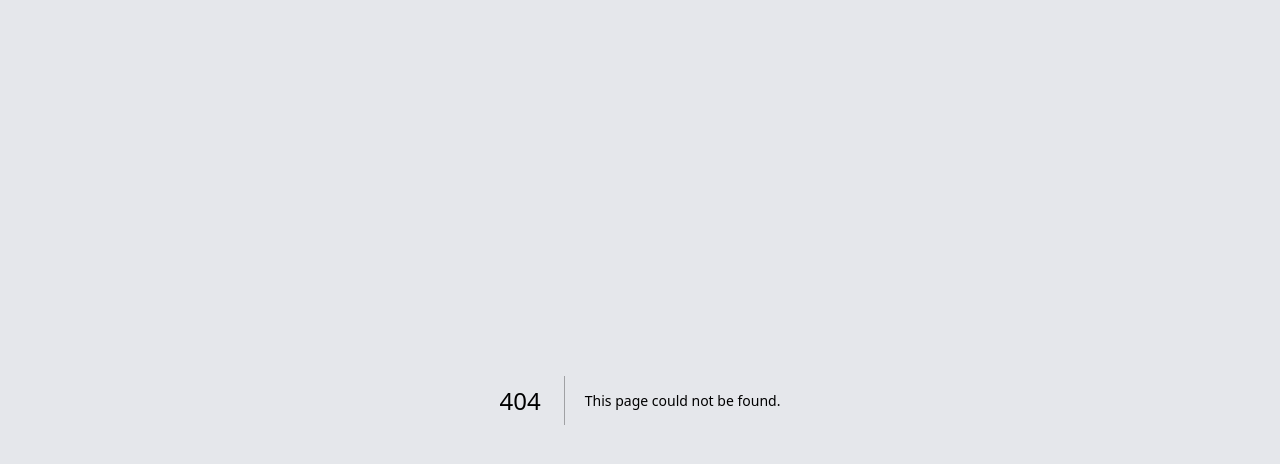
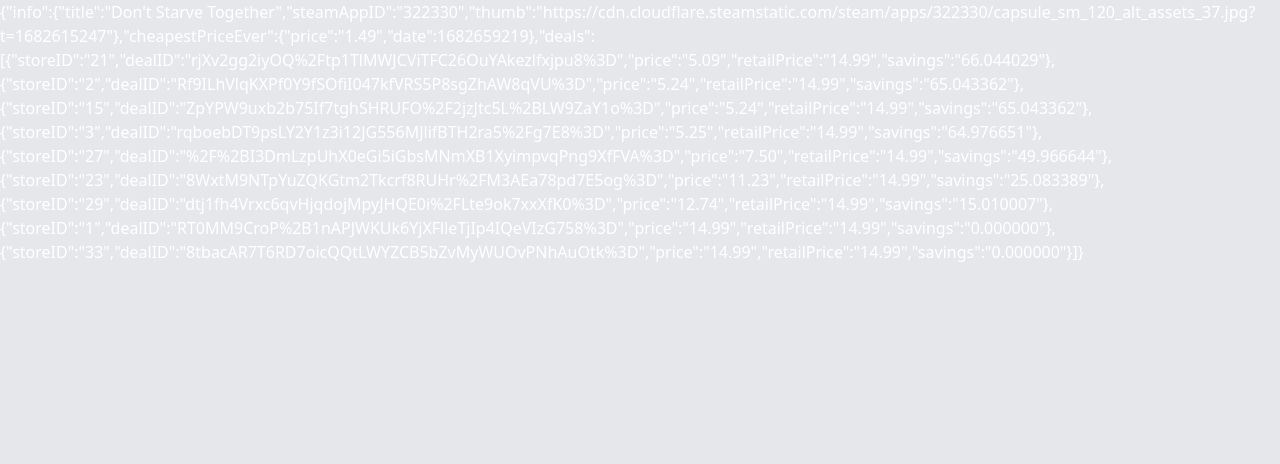
Before and after one commit to Dakota-Schramm/GameDeals, a Next.js app: page /game/100522 in a window 1280 px wide. Before the commit this address had no page. Shown: the top 464 px of the page. Built offline with nearby package versions, Linux system fonts and the light colour scheme.

Commit message:
Created smoke test GameModals.

```diff
--- /dev/null
+++ b/app/catalogue/@modal/(..)game/[id]/page.tsx
@@ -0,0 +1,21 @@
+import React from 'react'
+
+import Modal from './modal';
+import Game from 'components/game';
+import getPrices from 'services/getPrices';
+
+const GameModal = ({ params }) => {
+  const gamePrices = getPrices(params.id)
+
+  return (
+    // <Modal>
+    //   <Game />
+    // </Modal>
+    <section className='text-red-300 bg-white'>
+      Test modal
+    </section>
+  )
+
+}
+
+export default GameModal;
--- /dev/null
+++ b/app/game/[id]/page.tsx
@@ -0,0 +1,23 @@
+'use client';
+
+import React from 'react'
+
+import Game from 'components/game';
+import { getCatalogue, getPrices } from 'services';
+import { IAPICatalogueGame } from 'app/catalogue/page';
+
+
+// https://nextjs.org/docs/getting-started/react-essentials#sharing-fetch-requests-between-server-components
+// TODO: Fetch data here from gameEntries and pass it to Game component
+const GamePage = async ({ params }: { params: { id: number },  }) => {
+  const gameEntries = await getCatalogue()
+  const gameMeta = gameEntries.find((game) => Number(game.gameID) === params.id)
+  const gamePrices = await getPrices(params.id)
+
+  console.log(gameEntries[0], params.id, typeof params.id) //gameMeta is undefined
+  console.log(gamePrices, gameMeta)
+
+  return <Game {...{gameMeta, gamePrices}} />
+}
+
+export default GamePage;
```
